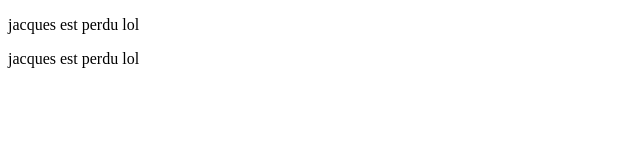
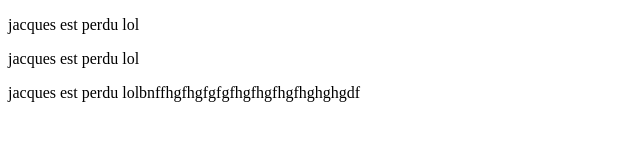
Before and after one commit to jacquesboukhobza/testjacques, a plain HTML site: page index.html in a window 1280 px wide. Shown: the whole page, without its empty margins (0-640 px from the left). Drawn offline with Linux system fonts and the light colour scheme.

Commit message:
Update index.html

```diff
--- a/index.html
+++ b/index.html
@@ -9,5 +9,6 @@
 <body>
     <p>jacques est perdu lol </p>
     <p>jacques est perdu lol </p>
+    <p>jacques est perdu lolbnffhgfhgfgfgfhgfhgfhgfhghghgdf </p>
 </body>
 </html>
```
